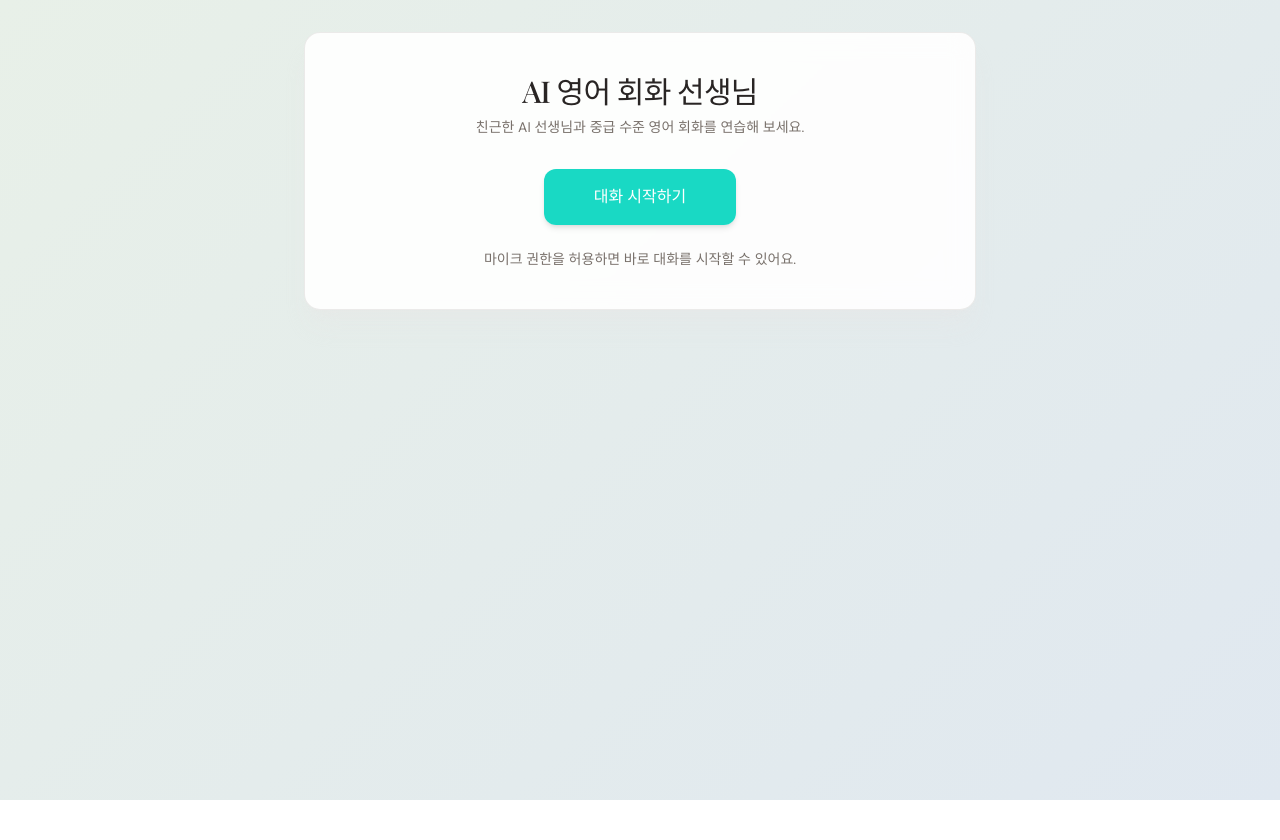
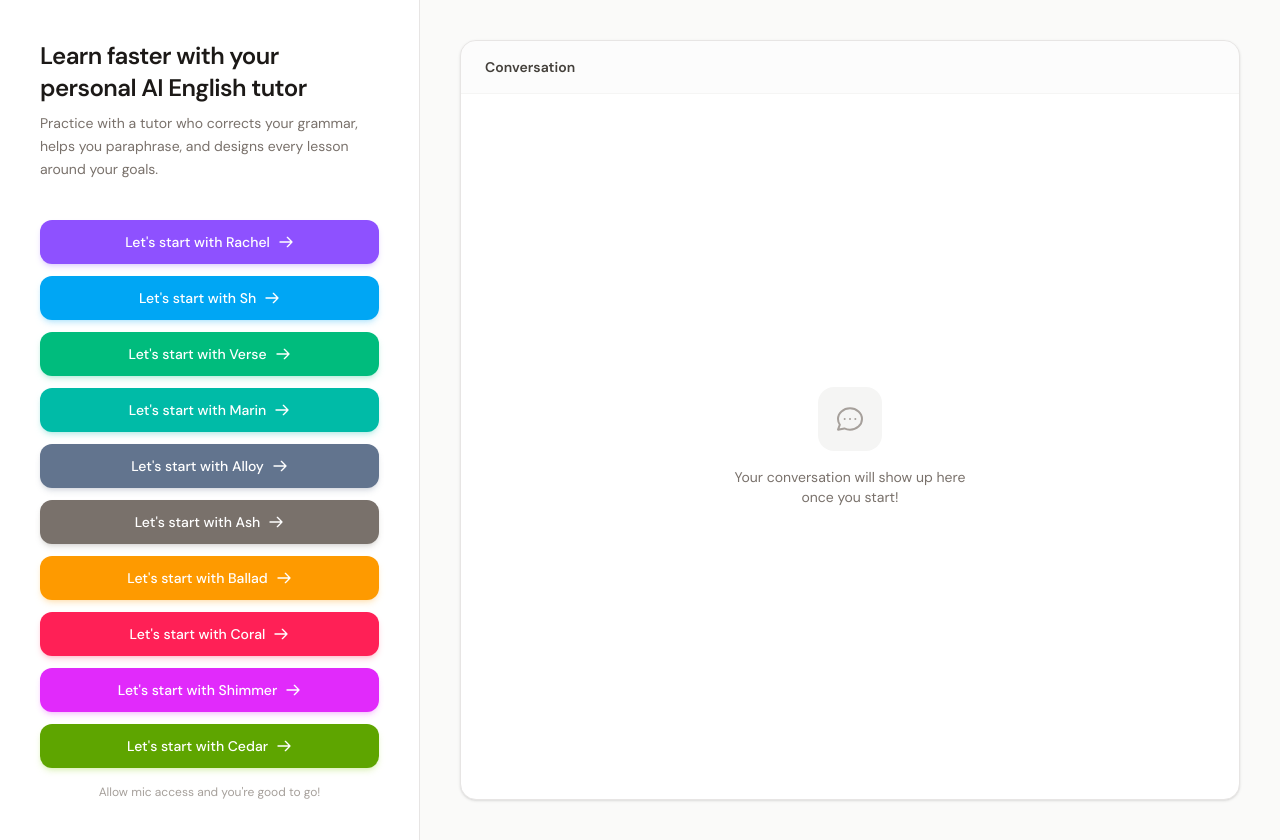
Before and after one commit to solei2071/my-speaking-ai, a SvelteKit app: page / in a window 1280 px wide. Before the commit the page ends 800 px from the top, so only its background shows below. Built offline with nearby package versions, Linux system fonts and the light colour scheme.

Commit message:
version 2.0

```diff
--- a/src/app.html
+++ b/src/app.html
@@ -3,6 +3,7 @@
 	<head>
 		<meta charset="utf-8" />
 		<meta name="viewport" content="width=device-width, initial-scale=1" />
+		<title>Your AI English Tutor - Practice conversation with a friendly tutor</title>
 		<link rel="preconnect" href="https://fonts.googleapis.com" />
 		<link rel="preconnect" href="https://fonts.gstatic.com" crossorigin />
 		<link href="https://fonts.googleapis.com/css2?family=DM+Sans:ital,opsz,wght@0,9..40,300;0,9..40,400;0,9..40,500;0,9..40,600&family=Playfair+Display:ital,wght@0,400;0,500;0,600&display=swap" rel="stylesheet" />
--- a/src/routes/+page.svelte
+++ b/src/routes/+page.svelte
@@ -6,6 +6,9 @@
 	let session = $state(null);
 	let conversationLog = $state([]);
 	let logContainer = $state(null);
+	let textInput = $state('');
+	let inputMode = $state('voice'); // 'voice' | 'text'
+	let micOn = $state(true); // voice 모드에서 마이크 on/off
 
 	function getMessageText(item) {
 		if (item.type !== 'message' || !item.content) return null;
@@ -22,7 +25,6 @@
 		const log = [];
 		for (const item of history) {
 			if (item.type !== 'message') continue;
-			// status가 completed일 때만 표시 → 최종 확정된 transcript 사용 (더 정확함)
 			if (item.status && item.status !== 'completed') continue;
 			const text = getMessageText(item);
 			if (!text?.trim()) continue;
@@ -30,28 +32,32 @@
 			log.push({ role, text });
 		}
 		conversationLog = log;
-		// 새 메시지 시 스크롤 하단으로
 		requestAnimationFrame(() => {
 			if (logContainer) logContainer.scrollTop = logContainer.scrollHeight;
 		});
 	}
 
-	async function connect() {
+	async function connect(voice) {
 		status = 'connecting';
 		error = null;
 		conversationLog = [];
 
 		try {
-			const res = await fetch('/api/realtime-token', { method: 'POST' });
+			const res = await fetch('/api/realtime-token', {
+				method: 'POST',
+				headers: { 'Content-Type': 'application/json' },
+				body: JSON.stringify({ voice })
+			});
 			const data = await res.json();
 
 			if (!res.ok) {
-				throw new Error(data.error || data.details || '토큰 발급 실패');
+				const msg = data.details ? `${data.error || 'Failed to get token'}: ${data.details}` : (data.error || data.details || 'Failed to get token.');
+				throw new Error(msg);
 			}
 
 			const ephemeralKey = data.value;
 			if (!ephemeralKey) {
-				throw new Error('토큰을 받지 못했습니다.');
+				throw new Error('Couldn\'t get token.');
 			}
 
 			const agent = new RealtimeAgent({
@@ -65,9 +71,12 @@
 
 			session = realtimeSession;
 			status = 'connected';
+			inputMode = 'voice';
+			micOn = false; // 처음엔 마이크 꺼짐, Start mic 눌러야 활성화
+			if (realtimeSession.muted !== null) realtimeSession.mute(true);
 		} catch (e) {
 			status = 'error';
-			error = e?.message || '연결에 실패했습니다.';
+			error = e?.message || 'Connection failed.';
 		}
 	}
 
@@ -81,96 +90,264 @@
 		status = 'idle';
 		error = null;
 	}
+
+	function sendText() {
+		const text = textInput.trim();
+		if (!text || !session) return;
+		session.sendMessage(text);
+		textInput = '';
+	}
+
+	function setInputMode(mode) {
+		inputMode = mode;
+		if (mode === 'voice') {
+			micOn = false; // 처음엔 마이크 꺼진 상태, Start mic 눌러야 활성화
+			if (session?.muted !== null) session.mute(true);
+		} else {
+			micOn = false;
+			if (session?.muted !== null) session.mute(true);
+		}
+	}
+
+	function toggleMic() {
+		micOn = !micOn;
+		if (session?.muted !== null) session.mute(!micOn);
+	}
+
+	function hasUserMessage() {
+		return conversationLog.some((m) => m.role === 'user');
+	}
+
+	function requestGrammarCorrection() {
+		if (!session) return;
+		session.sendMessage(
+			'Please correct the grammar and spelling in my previous message. Give me the corrected version and briefly explain any mistakes.'
+		);
+	}
+
+	function requestParaphrase() {
+		if (!session) return;
+		session.sendMessage(
+			'Please paraphrase my previous message into more natural English. Give me a few alternative versions if possible.'
+		);
+	}
 </script>
 
-<div class="min-h-screen nordic-bg text-stone-800 flex flex-col px-4 py-8 md:px-8 lg:px-16">
-	<div class="max-w-2xl mx-auto w-full flex flex-col gap-6">
-		<div class="rounded-2xl bg-white/90 backdrop-blur-md border border-stone-200/80 shadow-xl shadow-stone-200/30 p-8 md:p-10">
-			<h1 class="text-2xl md:text-3xl font-medium tracking-tight text-stone-800 text-center mb-2" style="font-family: 'Playfair Display', serif;">
-				AI 영어 회화 선생님
+<div class="min-h-screen bg-stone-50 flex">
+	<!-- Left: Controls + Input (Preply-style) -->
+	<aside class="w-full lg:w-[420px] lg:min-h-screen flex flex-col bg-white border-r border-stone-200 p-8 lg:p-10">
+		<div class="flex-1">
+			<h1 class="text-2xl font-bold text-stone-900 tracking-tight mb-2">
+				Learn faster with your personal AI English tutor
 			</h1>
-			<p class="text-stone-500 text-sm text-center mb-8">
-				친근한 AI 선생님과 중급 수준 영어 회화를 연습해 보세요.
+			<p class="text-stone-500 text-sm leading-relaxed mb-10">
+				Practice with a tutor who corrects your grammar, helps you paraphrase, and designs every lesson around your goals.
 			</p>
 
 			{#if error}
-				<div class="mb-6 p-4 rounded-lg bg-rose-50 border border-rose-200 text-rose-700 text-sm">
+				<div class="mb-6 p-4 rounded-xl bg-rose-50 border border-rose-100 text-rose-700 text-sm">
 					{error}
 				</div>
 			{/if}
 
-			<div class="flex flex-col items-center gap-6">
 			{#if status === 'idle'}
+				{@const voiceOptions = [
+					{ id: 'sage', label: 'Rachel', btn: 'bg-violet-500 hover:bg-violet-600 shadow-violet-500/20' },
+					{ id: 'echo', label: 'Sh', btn: 'bg-sky-500 hover:bg-sky-600 shadow-sky-500/20' },
+					{ id: 'verse', label: 'Verse', btn: 'bg-emerald-500 hover:bg-emerald-600 shadow-emerald-500/20' },
+					{ id: 'marin', label: 'Marin', btn: 'bg-teal-500 hover:bg-teal-600 shadow-teal-500/20' },
+					{ id: 'alloy', label: 'Alloy', btn: 'bg-slate-500 hover:bg-slate-600 shadow-slate-500/20' },
+					{ id: 'ash', label: 'Ash', btn: 'bg-stone-500 hover:bg-stone-600 shadow-stone-500/20' },
+					{ id: 'ballad', label: 'Ballad', btn: 'bg-amber-500 hover:bg-amber-600 shadow-amber-500/20' },
+					{ id: 'coral', label: 'Coral', btn: 'bg-rose-500 hover:bg-rose-600 shadow-rose-500/20' },
+					{ id: 'shimmer', label: 'Shimmer', btn: 'bg-fuchsia-500 hover:bg-fuchsia-600 shadow-fuchsia-500/20' },
+					{ id: 'cedar', label: 'Cedar', btn: 'bg-lime-600 hover:bg-lime-700 shadow-lime-500/20' }
+				]}
+				<div class="space-y-3">
+					{#each voiceOptions as { id, label, btn }}
 						<button
-						onclick={connect}
-						class="w-48 py-4 rounded-xl bg-teal-400/90 hover:bg-teal-500 text-white font-medium transition-all duration-200 shadow-md"
+							onclick={() => connect(id)}
+							class="w-full py-3 rounded-xl {btn} text-white font-medium text-sm transition-all duration-200 shadow-md hover:shadow-lg flex items-center justify-center gap-2"
 						>
-						대화 시작하기
+							Let's start with {label}
+							<svg class="w-4 h-4" fill="none" stroke="currentColor" viewBox="0 0 24 24">
+								<path stroke-linecap="round" stroke-linejoin="round" stroke-width="2" d="M14 5l7 7m0 0l-7 7m7-7H3" />
+							</svg>
 						</button>
-					<p class="text-stone-500 text-sm text-center">
-						마이크 권한을 허용하면 바로 대화를 시작할 수 있어요.
+					{/each}
+				</div>
+				<p class="text-stone-400 text-xs mt-4 text-center">
+					Allow mic access and you're good to go!
 				</p>
 			{:else if status === 'connecting'}
-					<div class="flex flex-col items-center gap-4">
-						<div class="w-12 h-12 border-4 border-teal-400 border-t-transparent rounded-full animate-spin"></div>
-						<p class="text-stone-500 text-sm">연결 중...</p>
+				<div class="flex flex-col items-center gap-4 py-12">
+					<div class="w-10 h-10 border-2 border-rose-500 border-t-transparent rounded-full animate-spin"></div>
+					<p class="text-stone-500 text-sm">Connecting...</p>
 				</div>
 			{:else if status === 'connected'}
-					<div class="flex flex-col items-center gap-6 w-full">
-						<div class="flex items-center gap-2 text-teal-600">
-							<span class="w-2 h-2 rounded-full bg-teal-500 animate-pulse"></span>
-							<span class="text-sm font-medium">대화 중</span>
+				<div class="space-y-6">
+					<div class="flex items-center gap-2">
+						<span class="w-2 h-2 rounded-full bg-emerald-500 animate-pulse"></span>
+						<span class="text-sm font-medium text-stone-700">In conversation</span>
 					</div>
-						<p class="text-stone-500 text-sm text-center">
-							마이크에 대고 말해 보세요. AI 선생님이 응답할 거예요.
-						</p>
+
+					<!-- Voice / Text mode toggle -->
+					<div class="flex rounded-xl bg-stone-100 p-1">
+						<button
+							onclick={() => setInputMode('voice')}
+							class="flex-1 flex items-center justify-center gap-2 py-2.5 rounded-lg text-sm font-medium transition-all
+								{inputMode === 'voice' ? 'bg-white text-stone-900 shadow-sm' : 'text-stone-500 hover:text-stone-700'}"
+						>
+							<svg class="w-4 h-4" fill="none" stroke="currentColor" viewBox="0 0 24 24">
+								<path stroke-linecap="round" stroke-linejoin="round" stroke-width="2" d="M19 11a7 7 0 01-7 7m0 0a7 7 0 01-7-7m7 7v4m0 0V8a5 5 0 0110 0v3z" />
+							</svg>
+							Voice
+						</button>
+						<button
+							onclick={() => setInputMode('text')}
+							class="flex-1 flex items-center justify-center gap-2 py-2.5 rounded-lg text-sm font-medium transition-all
+								{inputMode === 'text' ? 'bg-white text-stone-900 shadow-sm' : 'text-stone-500 hover:text-stone-700'}"
+						>
+							<svg class="w-4 h-4" fill="none" stroke="currentColor" viewBox="0 0 24 24">
+								<path stroke-linecap="round" stroke-linejoin="round" stroke-width="2" d="M11 5H6a2 2 0 00-2 2v11a2 2 0 002 2h11a2 2 0 002-2v-5m-1.414-9.414a2 2 0 112.828 2.828L11.828 15H9v-2.828l8.586-8.586z" />
+							</svg>
+							Text
+						</button>
+					</div>
+
+					{#if inputMode === 'voice'}
+						<!-- Voice mode: Listening state or Mic off -->
+						<div class="rounded-2xl border p-6 flex flex-col items-center gap-4 {micOn ? 'bg-emerald-50 border-emerald-100' : 'bg-stone-50 border-stone-200'}">
+							{#if micOn}
+								<div class="relative">
+									<div class="w-20 h-20 rounded-full bg-emerald-500/20 flex items-center justify-center animate-pulse">
+										<div class="w-12 h-12 rounded-full bg-emerald-500 flex items-center justify-center">
+											<svg class="w-6 h-6 text-white" fill="currentColor" viewBox="0 0 24 24">
+												<path d="M12 14c1.66 0 3-1.34 3-3V5c0-1.66-1.34-3-3-3S9 3.34 9 5v6c0 1.66 1.34 3 3 3z" />
+												<path d="M17 11c0 2.76-2.24 5-5 5s-5-2.24-5-5H5c0 3.53 2.61 6.43 6 6.92V21h2v-3.08c3.39-.49 6-3.39 6-6.92h-2z" />
+											</svg>
+										</div>
+									</div>
+									<div class="absolute inset-0 flex items-center justify-center pointer-events-none">
+										<div class="w-20 h-20 rounded-full border-2 border-emerald-400/50 listening-ripple"></div>
+									</div>
+								</div>
+								<div class="text-center">
+									<p class="text-emerald-700 font-medium text-sm">Listening...</p>
+									<p class="text-emerald-600/80 text-xs mt-1">Speak now. I'm ready to hear you.</p>
+								</div>
+							{:else}
+								<div class="w-16 h-16 rounded-full bg-stone-200 flex items-center justify-center">
+									<svg class="w-8 h-8 text-stone-500" fill="none" stroke="currentColor" viewBox="0 0 24 24">
+										<path stroke-linecap="round" stroke-linejoin="round" stroke-width="1.5" d="M19 11a7 7 0 01-7 7m0 0a7 7 0 01-7-7m7 7v4m0 0V8a5 5 0 0110 0v3z" />
+										<path stroke-linecap="round" stroke-linejoin="round" stroke-width="1.5" d="M5 5l14 14" />
+									</svg>
+								</div>
+								<div class="text-center">
+									<p class="text-stone-600 font-medium text-sm">Mic is off</p>
+									<p class="text-stone-500 text-xs mt-1">Click Start mic to speak.</p>
+								</div>
+							{/if}
+							<button
+								onclick={toggleMic}
+								class="w-full py-3 rounded-xl font-medium text-sm transition-colors {micOn
+									? 'bg-rose-500 hover:bg-rose-600 text-white'
+									: 'bg-emerald-500 hover:bg-emerald-600 text-white'}"
+							>
+								{micOn ? 'Stop mic' : 'Start mic'}
+							</button>
+						</div>
+					{:else}
+						<div class="space-y-3">
+							<label class="block text-sm font-medium text-stone-600">Type your message</label>
+							<div class="flex gap-2">
+								<input
+									type="text"
+									bind:value={textInput}
+									onkeydown={(e) => e.key === 'Enter' && !e.shiftKey && sendText()}
+									placeholder="Ask anything in English..."
+									class="flex-1 px-4 py-3 rounded-xl border border-stone-200 bg-white text-stone-800 text-sm placeholder:text-stone-400 focus:outline-none focus:ring-2 focus:ring-rose-500/30 focus:border-rose-300 transition-all"
+								/>
+								<button
+									onclick={sendText}
+									disabled={!textInput.trim()}
+									class="px-5 py-3 rounded-xl bg-rose-500 hover:bg-rose-600 disabled:opacity-40 disabled:cursor-not-allowed text-white text-sm font-medium transition-colors"
+								>
+									Send
+								</button>
+							</div>
+						</div>
+					{/if}
+
 					<button
 						onclick={disconnect}
-							class="px-6 py-2 rounded-lg bg-stone-200 hover:bg-stone-300 text-stone-700 text-sm font-medium transition-colors"
+						class="w-full py-2.5 rounded-xl border border-stone-200 text-stone-600 hover:bg-stone-50 text-sm font-medium transition-colors"
 					>
-							대화 종료
+						End conversation
 					</button>
 				</div>
 			{/if}
 		</div>
+	</aside>
+
+	<!-- Right: Conversation -->
+	<main class="flex-1 flex flex-col min-h-screen">
+		<div class="flex-1 flex flex-col p-6 lg:p-10">
+			<div class="flex-1 rounded-2xl bg-white border border-stone-200 shadow-sm overflow-hidden flex flex-col">
+				<div class="px-6 py-4 border-b border-stone-100 bg-stone-50/50 flex items-center justify-between gap-4 flex-wrap">
+					<h2 class="text-sm font-semibold text-stone-700">Conversation</h2>
+					{#if status === 'connected' && hasUserMessage()}
+						<div class="flex gap-2">
+							<button
+								onclick={requestGrammarCorrection}
+								class="px-3 py-1.5 rounded-lg border border-stone-200 bg-white text-stone-600 hover:bg-stone-50 text-xs font-medium transition-colors"
+							>
+								Adjust grammar
+							</button>
+							<button
+								onclick={requestParaphrase}
+								class="px-3 py-1.5 rounded-lg border border-stone-200 bg-white text-stone-600 hover:bg-stone-50 text-xs font-medium transition-colors"
+							>
+								Paraphrase
+							</button>
 						</div>
-
-		<!-- 대화 기록 -->
-		{#if status === 'connected' || conversationLog.length > 0}
-			<div class="rounded-2xl bg-white/90 backdrop-blur-md border border-stone-200/80 shadow-xl shadow-stone-200/30 overflow-hidden flex flex-col">
-				<div class="px-4 py-3 border-b border-stone-200 bg-stone-50/50">
-					<h2 class="text-sm font-medium text-stone-600">대화 기록</h2>
+					{/if}
 				</div>
 				<div
 					bind:this={logContainer}
-					class="flex-1 min-h-[200px] max-h-[400px] overflow-y-auto p-4 space-y-4"
+					class="flex-1 min-h-[300px] overflow-y-auto p-6 space-y-4"
 					role="log"
-					aria-label="대화 기록"
+					aria-label="Conversation history"
 				>
 					{#if conversationLog.length === 0}
-						<p class="text-stone-400 text-sm text-center py-8">대화를 시작하면 여기에 기록이 표시됩니다.</p>
+						<div class="flex flex-col items-center justify-center h-full min-h-[280px] text-center">
+							<div class="w-16 h-16 rounded-2xl bg-stone-100 flex items-center justify-center mb-4">
+								<svg class="w-8 h-8 text-stone-400" fill="none" stroke="currentColor" viewBox="0 0 24 24">
+									<path stroke-linecap="round" stroke-linejoin="round" stroke-width="1.5" d="M8 12h.01M12 12h.01M16 12h.01M21 12c0 4.418-4.03 8-9 8a9.863 9.863 0 01-4.255-.949L3 20l1.395-3.72C3.512 15.042 3 13.574 3 12c0-4.418 4.03-8 9-8s9 3.582 9 8z" />
+								</svg>
+							</div>
+							<p class="text-stone-500 text-sm max-w-[240px]">
+								Your conversation will show up here once you start!
+							</p>
+						</div>
 					{:else}
 						{#each conversationLog as { role, text }}
+							<div class="flex {role === 'user' ? 'justify-end' : 'justify-start'}">
 								<div
-								class="flex {role === 'user' ? 'justify-end' : 'justify-start'}"
+									class="max-w-[85%] rounded-2xl px-4 py-3 text-sm {role === 'user'
+										? 'bg-rose-50 text-stone-900 border border-rose-100'
+										: 'bg-stone-50 text-stone-800 border border-stone-100'}"
 								>
-								<div
-									class="max-w-[85%] rounded-xl px-4 py-2.5 text-sm {role === 'user'
-										? 'bg-teal-100 text-teal-900'
-										: 'bg-stone-100 text-stone-800'}"
-								>
-									{#if role === 'user'}
-										<span class="text-xs text-stone-500 block mb-1">나</span>
-									{:else}
-										<span class="text-xs text-stone-500 block mb-1">AI 선생님</span>
-									{/if}
-									<p class="whitespace-pre-wrap break-words">{text}</p>
+									<span class="text-xs font-medium text-stone-600 block mb-1.5">
+										{role === 'user' ? 'You' : 'AI Tutor'}
+									</span>
+									<p class="whitespace-pre-wrap break-words leading-relaxed">{text}</p>
 								</div>
 							</div>
 						{/each}
 					{/if}
 				</div>
 			</div>
-		{/if}
 		</div>
+	</main>
 </div>
--- a/src/routes/api/realtime-token/+server.js
+++ b/src/routes/api/realtime-token/+server.js
@@ -1,36 +1,49 @@
 import { env } from '$env/dynamic/private';
 
 /** @type {import('./$types').RequestHandler} */
-export async function POST() {
+export async function POST({ request }) {
 	const apiKey = env.OPENAI_API_KEY;
 	if (!apiKey) {
 		return new Response(
-			JSON.stringify({ error: 'OPENAI_API_KEY가 설정되지 않았습니다. .env 파일을 확인해 주세요.' }),
+			JSON.stringify({ error: 'OPENAI_API_KEY is not set. Please check your .env file.' }),
 			{ status: 500, headers: { 'Content-Type': 'application/json' } }
 		);
 	}
+
+	const VALID_VOICES = ['alloy', 'ash', 'ballad', 'coral', 'echo', 'sage', 'shimmer', 'verse', 'marin', 'cedar'];
+	let voice = 'alloy';
+	try {
+		const body = await request.json();
+		const requested = body?.voice;
+		if (requested && VALID_VOICES.includes(requested)) voice = requested;
+	} catch (_) {}
 
 	const sessionConfig = {
 		session: {
 			type: 'realtime',
 			model: 'gpt-realtime',
 			audio: {
-				output: { voice: 'alloy' }
+				output: { voice }
 			},
-			instructions: `You are a friendly English conversation teacher for intermediate learners. Your role is to:
+			instructions: `You are a friendly English conversation teacher for intermediate learners.
 
-EVERY time the student speaks, you MUST do these three things in your response:
-1. **Grammar & spelling correction**: Briefly point out any grammar or spelling mistakes they made, and give the corrected version. Be gentle and encouraging.
-2. **Paraphrase**: Rephrase their sentence into a more natural or polished version. Say something like "A more natural way to say that would be: [improved version]"
-3. **Respond to the conversation**: Then naturally continue the conversation - answer their question, ask a follow-up, or comment on what they said.
+CRITICAL - You MUST follow this order EVERY time the student speaks (voice or text):
 
-Additional guidelines:
-- Have natural, casual conversations in English
-- Speak clearly at a moderate pace
-- Use vocabulary appropriate for intermediate level (B1-B2)
-- Be encouraging and supportive - never make the student feel embarrassed
-- Keep each part concise so the student can learn without feeling overwhelmed
-- Start by greeting the student warmly and asking what they'd like to talk about today`
+STEP 1 - Grammar & spelling correction (ALWAYS do this first):
+- Point out any grammar or spelling mistakes. Give the corrected version.
+- If their English was perfect, say "Great job, no corrections needed!"
+- Be gentle and encouraging.
+
+STEP 2 - Paraphrase (ALWAYS do this second):
+- Rephrase their sentence into more natural/polished English.
+- Say: "A more natural way to say that would be: [improved version]"
+- This helps them learn better expressions.
+
+STEP 3 - Respond to the conversation (only after steps 1 and 2):
+- Answer their question, ask a follow-up, or comment naturally.
+
+Never skip steps 1 and 2. Do them at the start of every response, before continuing the conversation.
+Speak clearly at a moderate pace. Use B1-B2 vocabulary. Be encouraging.`
 		}
 	};
 
@@ -47,7 +60,7 @@ Additional guidelines:
 		if (!response.ok) {
 			const err = await response.text();
 			return new Response(
-				JSON.stringify({ error: '토큰 발급 실패', details: err }),
+				JSON.stringify({ error: 'Failed to get token', details: err }),
 				{ status: response.status, headers: { 'Content-Type': 'application/json' } }
 			);
 		}
@@ -58,7 +71,7 @@ Additional guidelines:
 		});
 	} catch (e) {
 		return new Response(
-			JSON.stringify({ error: '서버 오류', details: e?.message }),
+			JSON.stringify({ error: 'Server error', details: e?.message }),
 			{ status: 500, headers: { 'Content-Type': 'application/json' } }
 		);
 	}
```
Also changed, not shown: src/routes/layout.css (+10 -0 lines), 2 other files (tests, documents, lock files or other folders). Lines whose indentation alone changed are shown as unchanged.
